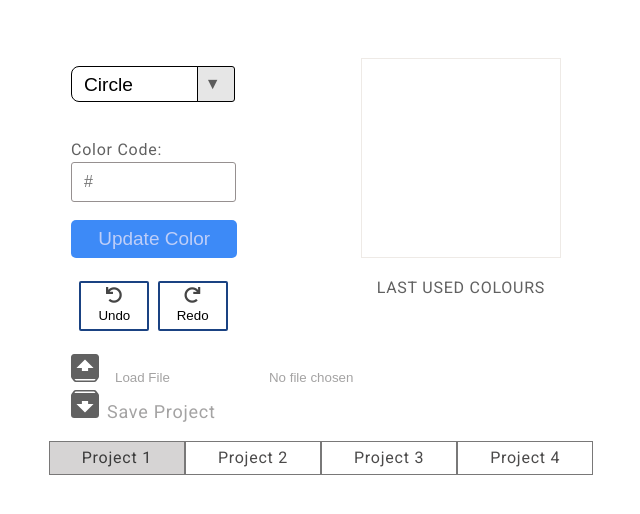
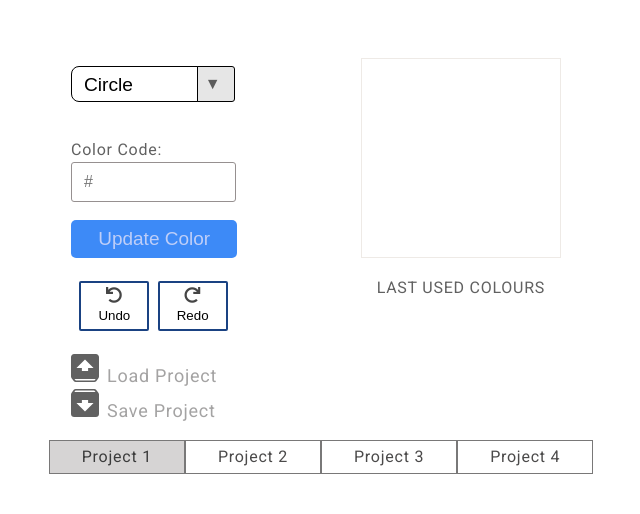
Before and after one commit to imcontrive/react-save-load-files, a React (Create React App) app: page /activeProject/1 in a window 1280 px wide. Shown: the top 514 px of the page, without its empty margins (319-959 px from the left). Built offline with nearby package versions, Linux system fonts and the light colour scheme.

Commit message:
minor updates

```diff
--- a/src/components/ActiveProject.js
+++ b/src/components/ActiveProject.js
@@ -46,12 +46,13 @@ class ActiveProject extends Component {
         <div className="uploadSaveFile">
           <div>
             <span className="upDown">
-              <span className="project">
+              <label className="project">
                 <img
                   src="/Media/load.svg"
                   className="updown-icons"
                   alt="Load"
                 />
+                Load Project
                 <input
                   className="custom-file-input"
                   type="file"
@@ -59,7 +60,7 @@ class ActiveProject extends Component {
                   id="file01"
                   onChange={this.fileSelectedHandler}
                 />
-              </span>
+              </label>
               <span className="project" onClick={this.downloadProject}>
                 <img
                   src="/Media/save.svg"
--- a/src/index.css
+++ b/src/index.css
@@ -187,11 +187,13 @@ a {
   justify-content: space-between;
 }
 /* custom input file */
+.custom-file-input {
+  color: transparent;
+}
 .custom-file-input::-webkit-file-upload-button {
   visibility: hidden;
 }
 .custom-file-input::before {
-  content: "Load File";
   display: inline-block;
   border-radius: 3px;
   padding: 5px 8px;
```
